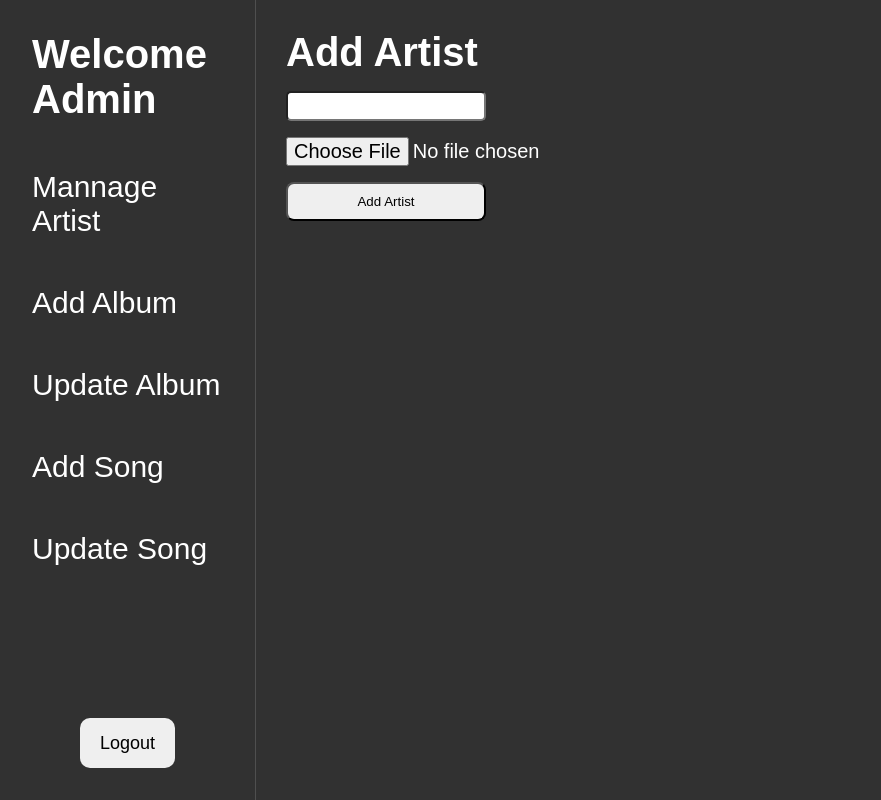
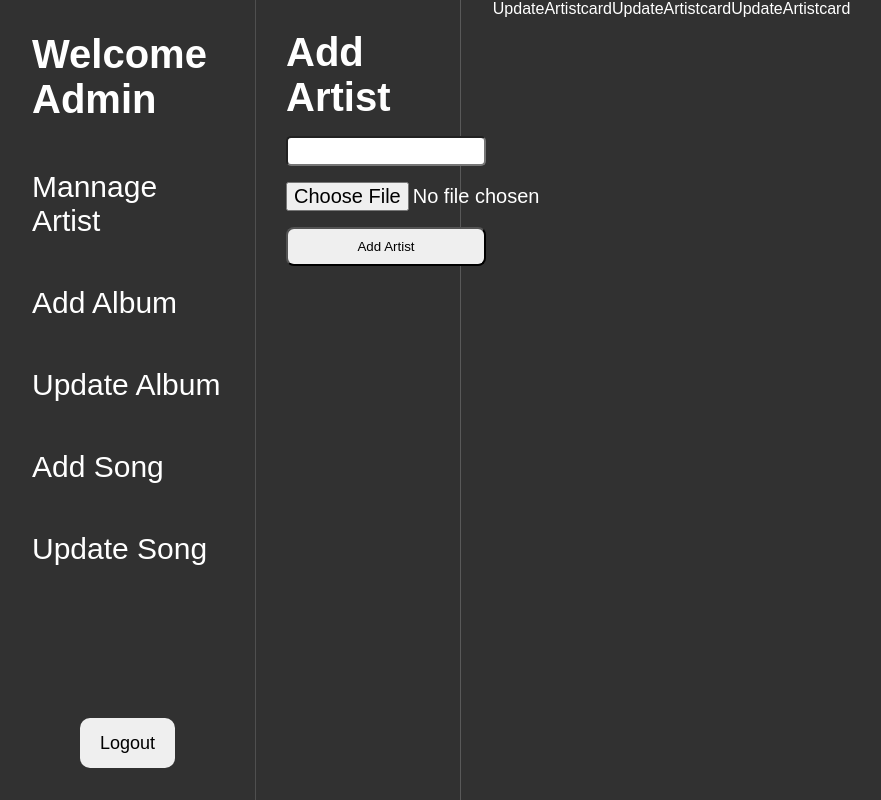
Before and after one commit to myselfpoulomi/music-app, a React (Vite) app in the folder client/: page /admin in a window 1280 px wide. Both pictures are taken after a click on the element "Mannage Artist". Shown: the whole page, without its empty margins (0-881 px from the left). Built offline with nearby package versions, Linux system fonts and the light colour scheme.

Commit message:
update artist

```diff
--- a/client/src/components/ArtistRow/ArtistCard/Artistcard.css
+++ b/client/src/components/ArtistRow/ArtistCard/Artistcard.css
@@ -15,6 +15,7 @@
 
 .artistcards img {
   height: 150px;
+
   border-radius: 50%;
   width: 150px;
   margin-bottom: 20px;
--- a/client/src/components/admin/Artist/MannageArtist.css
+++ b/client/src/components/admin/Artist/MannageArtist.css
@@ -1,10 +1,11 @@
 .AddArtistContainer {
     height: 100vh;
-    width: 100%;
+    width: 20%;
     display: flex;
     flex-direction: column;
     gap : 1rem;
     padding-left: 30px;
+    border-right: 1px solid rgba(255, 255, 255, 0.198);
 }
 
 .addArtistHeadline {
@@ -30,3 +31,21 @@
     padding: 10px;
     border-radius: 8px;
 }
+
+.MannageArtistContainer {
+    display: flex;
+    gap : 2rem;
+
+}
+
+.UpdateArtistContainer {
+    display: flex;
+    height: 100vh;
+    width: 80%;
+}
+
+.updateArtistCard {
+    display: flex;
+    justify-content: center;
+
+}
--- a/client/src/components/admin/Artist/MannageArtist.jsx
+++ b/client/src/components/admin/Artist/MannageArtist.jsx
@@ -4,6 +4,7 @@ import { IoLogoHackernews } from "react-icons/io5";
 // import { toast } from "react-toastify";
 import axios from 'axios'
 import './MannageArtist.css'
+import UpdateArtistcard from "./UpdateArtistcard";
 
 function AddArtist() {
   const [name, setname] = useState("");
@@ -39,13 +40,20 @@ function AddArtist() {
     }
   };
   return (
-    <div>
+    <div className="MannageArtistContainer">
       <div className="AddArtistContainer">
       <h2 className="addArtistHeadline">Add Artist</h2>
       <input className="inputname" type="text" onChange={handleName}  value={name}/>
       <input className="inputfile" type="file" onChange={handleFileChange}/>
       <button className="addArtistBtn" onClick={handleAddArtist}>Add Artist</button>
     </div>
+    <div className="UpdateArtistContainer">
+      <div className="updateArtistCard">
+        <UpdateArtistcard />
+        <UpdateArtistcard />
+        <UpdateArtistcard />
+      </div>
+    </div>
     </div>
   );
 }
--- /dev/null
+++ b/client/src/components/admin/Artist/UpdateArtistCard.css
@@ -0,0 +1,8 @@
+
+
+.UpdateCardContainer{
+    border: 1px solid white;
+    color: white;
+    height: 100vh;
+    width: 80%;
+}
--- /dev/null
+++ b/client/src/components/admin/Artist/UpdateArtistcard.jsx
@@ -0,0 +1,11 @@
+import React from 'react'
+
+function UpdateArtistcard() {
+  return (
+    <div className='UpdateCardContainer'>
+        UpdateArtistcard
+    </div>
+  )
+}
+
+export default UpdateArtistcard
```
